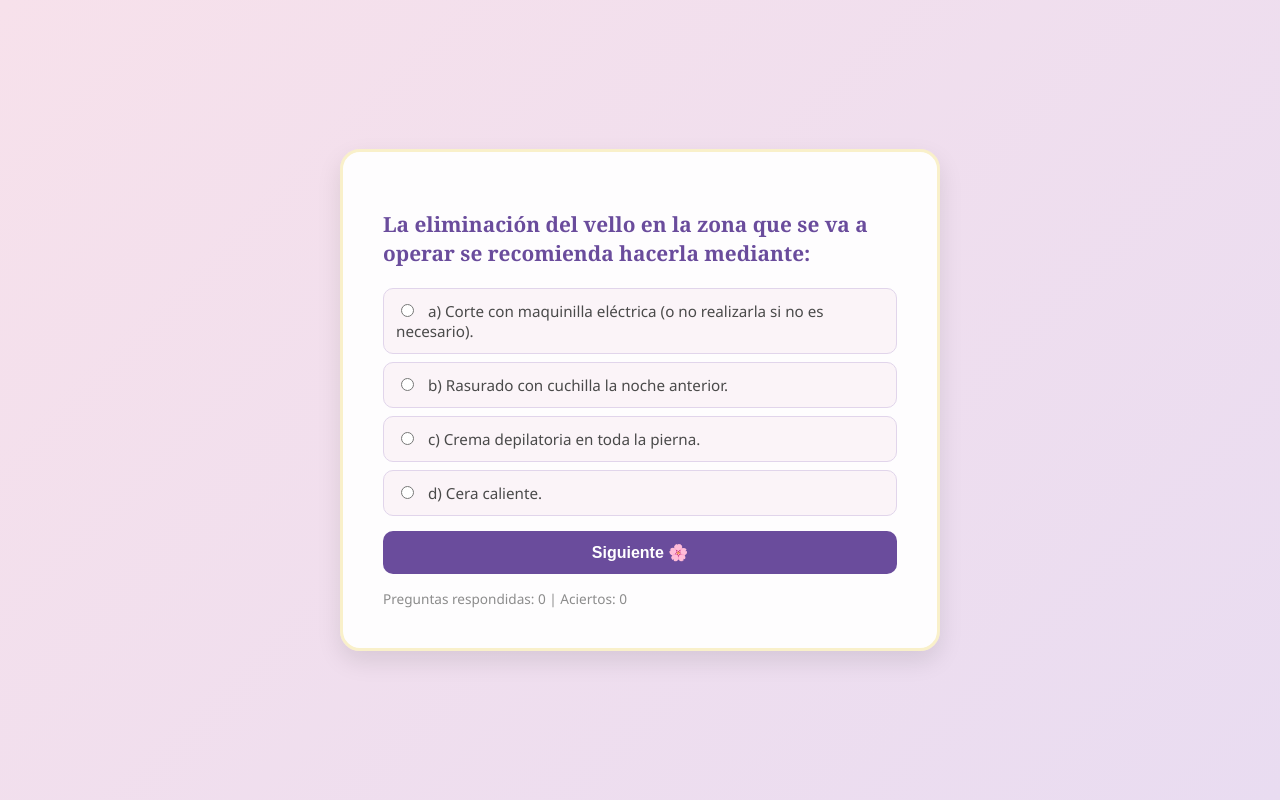
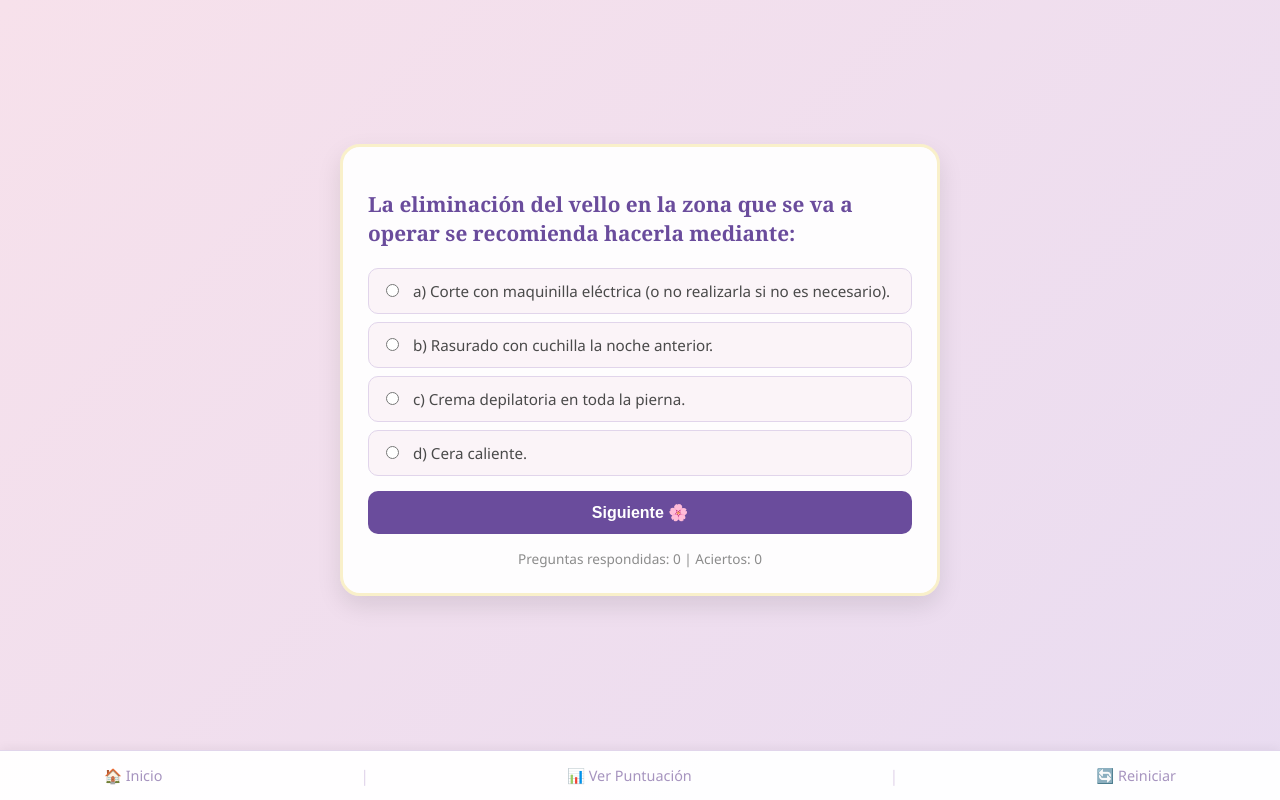
Before and after one commit to diazfloresernesto02-rgb/juego-rapunzel, a Flask app: page /quiz in a window 1280 px wide. Run offline with Flask 3, Linux system fonts and the light colour scheme; data comes from the database, SQL or seed files in the repository.

Commit message:
Update quiz.html

```diff
--- a/templates/quiz.html
+++ b/templates/quiz.html
@@ -25,21 +25,21 @@
             position: fixed;
             z-index: 20;
             display: flex;
-            flex-direction: column-reverse; /* Pascal ARRIBA del texto en móviles */
+            flex-direction: column-reverse;
             align-items: center;
-            bottom: -10px; /* Pegado abajo en móviles */
+            bottom: 60px; /* Subido un poco para no chocar con la barra inferior */
             left: 50%;
-            transform: translateX(-50%); /* Centrado horizontal */
+            transform: translateX(-50%);
             animation: aparecer_desde_abajo 0.5s ease-out;
             width: 90%;
             max-width: 250px;
         }
 
-        /* --- 🖥️ DISEÑO PARA COMPUTADORAS (Pantallas anchas) --- */
+        /* --- 🖥️ DISEÑO PARA COMPUTADORAS --- */
         @media (min-width: 768px) {
             .pascal_wrapper {
-                flex-direction: column; /* Texto arriba, Pascal abajo */
-                bottom: -10px;
+                flex-direction: column;
+                bottom: 60px;
                 left: 20px;
                 transform: none;
                 align-items: center;
@@ -54,23 +54,23 @@
         }
 
         .img_pascal {
-            width: 80px; /* Tamaño adaptado para móviles */
+            width: 80px;
             height: auto;
         }
 
         @media (min-width: 768px) {
-            .img_pascal { width: 110px; } /* Más grande en computadoras */
+            .img_pascal { width: 100px; }
         }
 
         .mensaje_pascal {
             background-color: white;
-            color: #27ae60; /* Verde camaleón */
+            color: #27ae60;
             font-weight: bold;
             font-size: 0.9em;
             padding: 8px 12px;
             border-radius: 12px;
             box-shadow: 0 2px 10px rgba(0,0,0,0.1);
-            margin-bottom: 5px; /* Espacio entre Pascal y el texto */
+            margin-bottom: 5px;
             text-align: center;
             width: 100%;
         }
@@ -90,7 +90,6 @@
             100% { transform: translateY(-100px) scale(1.5); opacity: 0; }
         }
 
-        /* Colores de los mensajes de feedback */
         .feedback_mensaje {
             padding: 12px;
             border-radius: 10px;
@@ -112,7 +111,6 @@
             border: 1px solid #f5c6cb;
         }
 
-        /* Estilos del cuestionario responsivos */
         .quiz_main {
             display: flex;
             flex-direction: column;
@@ -120,11 +118,11 @@
             align-items: center;
             flex-grow: 1;
             width: 100%;
-            margin-bottom: 120px; /* Espacio para Pascal abajo en móviles */
+            margin-bottom: 160px; /* Espacio para Pascal y la barra inferior */
         }
 
         @media (min-width: 768px) {
-            .quiz_main { margin-bottom: 0; }
+            .quiz_main { margin-bottom: 60px; }
         }
 
         .quiz_container {
@@ -136,10 +134,6 @@
             width: 100%;
             border: 3px solid #f9f0ca;
             box-sizing: border-box;
-        }
-
-        @media (min-width: 768px) {
-            .quiz_container { padding: 40px; }
         }
 
         h2 {
@@ -193,6 +187,44 @@
             margin-top: 15px;
             color: #8c8c8c;
             font-size: 0.85em;
+            text-align: center;
+        }
+
+        /* 📍 BARRA INFERIOR DISCRETA DE NAVEGACIÓN 📍 */
+        .barra_inferior {
+            position: fixed;
+            bottom: 0;
+            left: 0;
+            width: 100%;
+            background-color: rgba(255, 255, 255, 0.95);
+            border-top: 1px solid #e1d5eb;
+            display: flex;
+            justify-content: space-around;
+            align-items: center;
+            padding: 10px 0;
+            z-index: 30;
+            box-shadow: 0 -2px 10px rgba(0, 0, 0, 0.05);
+        }
+
+        .link_discreto {
+            color: #a694bf;
+            text-decoration: none;
+            font-size: 0.9em;
+            font-weight: 500;
+            transition: color 0.3s;
+            background: none;
+            border: none;
+            cursor: pointer;
+            padding: 5px 10px;
+        }
+
+        .link_discreto:hover {
+            color: #d88fb5;
+        }
+
+        .separador {
+            color: #e1d5eb;
+            user-select: none;
         }
 
     </style>
@@ -256,5 +288,13 @@
         </div>
     </main>
 
+    <nav class="barra_inferior">
+        <a href="{{ url_for('inicio') }}" class="link_discreto">🏠 Inicio</a>
+        <span class="separador">|</span>
+        <a href="{{ url_for('resultado') }}" class="link_discreto">📊 Ver Puntuación</a>
+        <span class="separador">|</span>
+        <a href="{{ url_for('reset') }}" class="link_discreto">🔄 Reiniciar</a>
+    </nav>
+
 </body>
 </html>
```
